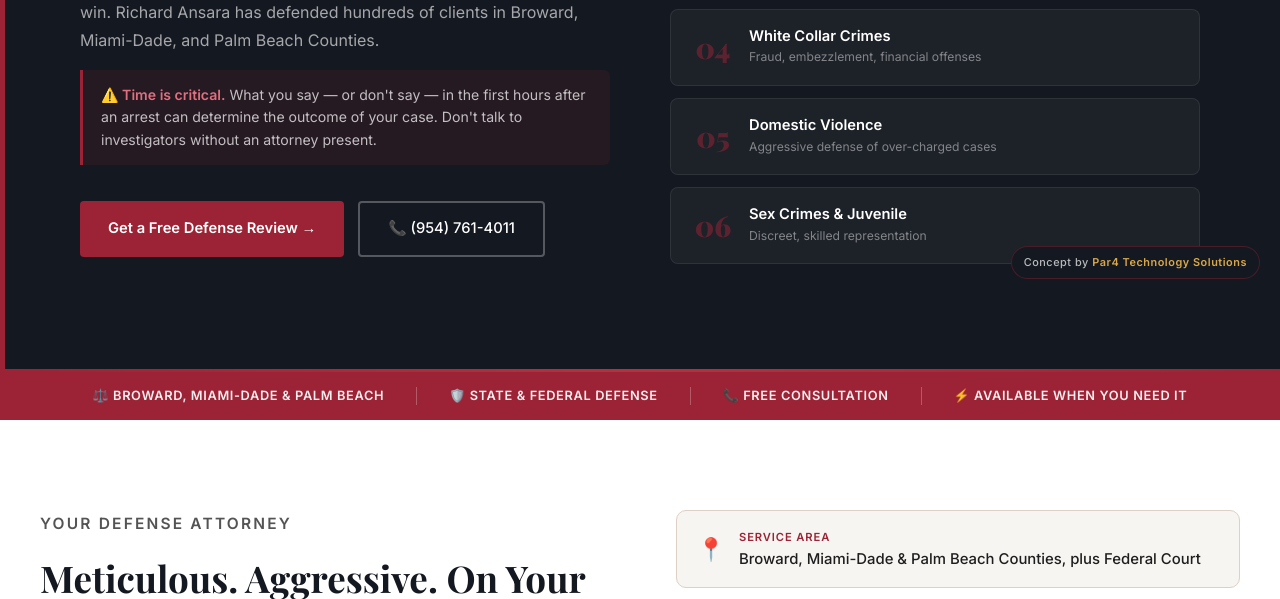
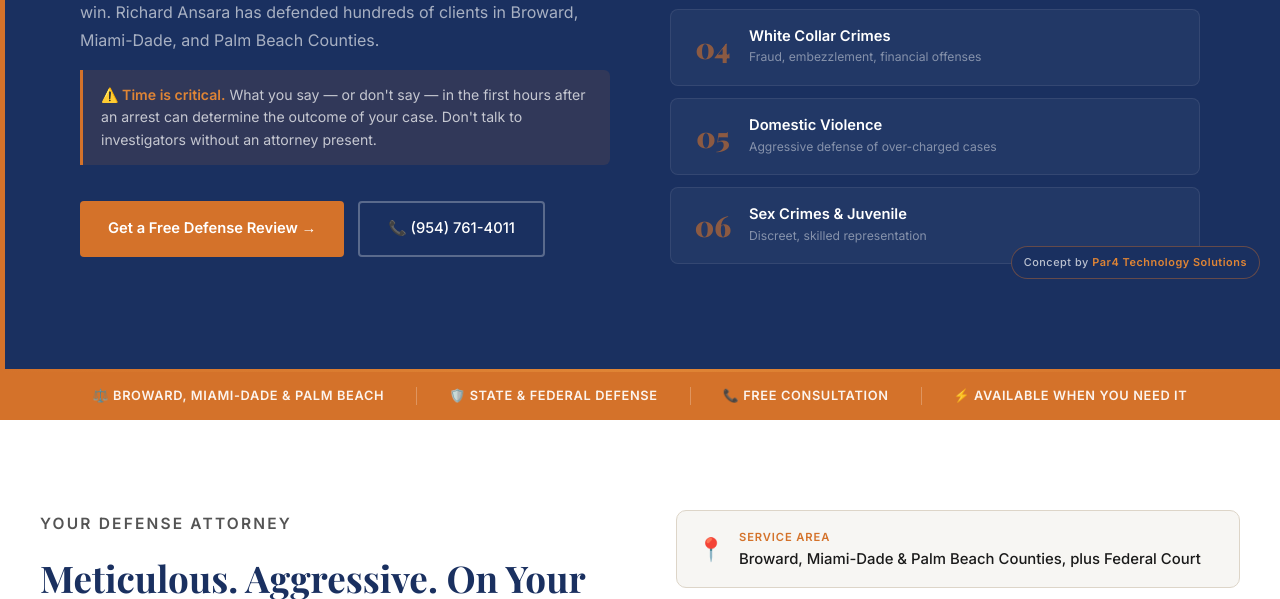
Before and after one commit to parfourio/ansara-law-demo, a website: page index.html in a window 1280 px wide. Shown: the part 501-1100 px from the top of the page. Drawn offline with nearby package versions, Linux system fonts and the light colour scheme.

Commit message:
Update colors to match Ansara brand (navy + orange)

```diff
--- a/index.html
+++ b/index.html
@@ -11,19 +11,19 @@
     *, *::before, *::after { box-sizing: border-box; margin: 0; padding: 0; }
 
     :root {
-      --dark: #141820;
-      --dark-mid: #1c2230;
-      --dark-light: #232d3f;
-      --crimson: #9b2335;
-      --crimson-light: #b83040;
-      --crimson-pale: #f5e8ea;
-      --gold: #c89038;
-      --gold-light: #daa84a;
+      --dark: #1a3060;
+      --dark-mid: #1e3870;
+      --dark-light: #244080;
+      --crimson: #d4722a;
+      --crimson-light: #e08535;
+      --crimson-pale: #fdf0e6;
+      --gold: #d4722a;
+      --gold-light: #e08535;
       --white: #ffffff;
-      --off-white: #f7f5f2;
-      --text: #1e1e1e;
+      --off-white: #f7f6f3;
+      --text: #1a1a1a;
       --text-light: #545454;
-      --border: #ddd0c4;
+      --border: #ddd5c8;
     }
 
     html { scroll-behavior: smooth; }
@@ -70,13 +70,13 @@
     .hero::after { content: ''; position: absolute; bottom: 0; left: 0; right: 0; height: 3px; background: linear-gradient(90deg, var(--crimson), var(--crimson-light), var(--crimson)); }
     .hero-inner { max-width: 1200px; margin: 0 auto; padding: 80px 40px; display: grid; grid-template-columns: 1fr 1fr; gap: 60px; align-items: center; width: 100%; position: relative; z-index: 1; }
     .hero-eyebrow { display: flex; align-items: center; gap: 12px; margin-bottom: 22px; }
-    .hero-pill { background: rgba(155,35,53,0.2); border: 1px solid rgba(155,35,53,0.5); color: #e07080; padding: 5px 14px; border-radius: 100px; font-size: 0.72rem; font-weight: 600; letter-spacing: 0.1em; text-transform: uppercase; }
+    .hero-pill { background: rgba(212,114,42,0.2); border: 1px solid rgba(212,114,42,0.5); color: #e08535; padding: 5px 14px; border-radius: 100px; font-size: 0.72rem; font-weight: 600; letter-spacing: 0.1em; text-transform: uppercase; }
     .hero h1 { font-size: 3.2rem; font-weight: 900; color: var(--white); line-height: 1.08; margin-bottom: 20px; }
-    .hero h1 em { font-style: normal; color: #e07080; }
+    .hero h1 em { font-style: normal; color: #e08535; }
     .hero-sub { font-size: 1rem; color: rgba(255,255,255,0.62); line-height: 1.75; margin-bottom: 16px; }
-    .hero-warning { background: rgba(155,35,53,0.12); border-left: 3px solid var(--crimson); padding: 14px 18px; border-radius: 0 6px 6px 0; margin-bottom: 36px; }
+    .hero-warning { background: rgba(212,114,42,0.12); border-left: 3px solid var(--crimson); padding: 14px 18px; border-radius: 0 6px 6px 0; margin-bottom: 36px; }
     .hero-warning p { font-size: 0.88rem; color: rgba(255,255,255,0.72); line-height: 1.6; margin: 0; }
-    .hero-warning strong { color: #e07080; }
+    .hero-warning strong { color: #e08535; }
     .hero-actions { display: flex; gap: 14px; flex-wrap: wrap; }
     .btn-crimson { display: inline-flex; align-items: center; gap: 8px; background: var(--crimson); color: var(--white); padding: 14px 28px; border-radius: 4px; font-weight: 700; font-size: 0.92rem; text-decoration: none; transition: background 0.2s, transform 0.15s; }
     .btn-crimson:hover { background: var(--crimson-light); transform: translateY(-1px); }
@@ -84,8 +84,8 @@
     .btn-outline:hover { border-color: var(--gold-light); color: var(--gold-light); }
     .hero-right { display: flex; flex-direction: column; gap: 2px; }
     .defense-card { background: rgba(255,255,255,0.04); border: 1px solid rgba(255,255,255,0.08); border-radius: 8px; padding: 18px 20px; display: flex; align-items: center; gap: 14px; margin-bottom: 10px; transition: background 0.2s, border-color 0.2s; }
-    .defense-card:hover { background: rgba(155,35,53,0.08); border-color: rgba(155,35,53,0.35); }
-    .defense-num { font-family: 'Playfair Display', serif; font-size: 1.8rem; font-weight: 900; color: rgba(155,35,53,0.5); line-height: 1; width: 44px; text-align: center; flex-shrink: 0; }
+    .defense-card:hover { background: rgba(212,114,42,0.08); border-color: rgba(212,114,42,0.35); }
+    .defense-num { font-family: 'Playfair Display', serif; font-size: 1.8rem; font-weight: 900; color: rgba(212,114,42,0.6); line-height: 1; width: 44px; text-align: center; flex-shrink: 0; }
     .defense-title { font-weight: 600; color: var(--white); font-size: 0.92rem; line-height: 1.2; }
     .defense-sub { font-size: 0.76rem; color: rgba(255,255,255,0.45); margin-top: 2px; }
 
@@ -104,7 +104,7 @@
     .bg-offwhite { background: var(--off-white); }
     .bg-dark { background: var(--dark); }
     .bg-dark .section-title { color: var(--white); }
-    .bg-dark .section-label { color: #e07080; }
+    .bg-dark .section-label { color: #e08535; }
     .bg-dark .section-lead { color: rgba(255,255,255,0.6); }
 
     /* ABOUT */
@@ -139,7 +139,7 @@
     /* TESTIMONIALS */
     .testimonials-grid { display: grid; grid-template-columns: repeat(2, 1fr); gap: 20px; margin-top: 44px; }
     .t-card { background: rgba(255,255,255,0.05); border: 1px solid rgba(255,255,255,0.09); border-radius: 12px; padding: 26px 24px; transition: background 0.2s; }
-    .t-card:hover { background: rgba(155,35,53,0.07); border-color: rgba(155,35,53,0.3); }
+    .t-card:hover { background: rgba(212,114,42,0.07); border-color: rgba(212,114,42,0.3); }
     .t-stars { display: flex; gap: 3px; margin-bottom: 12px; color: var(--gold); font-size: 0.88rem; }
     .t-text { font-size: 0.88rem; color: rgba(255,255,255,0.73); line-height: 1.75; font-style: italic; margin-bottom: 16px; }
     .t-author { display: flex; align-items: center; gap: 12px; }
@@ -180,7 +180,7 @@
     .footer-top { display: flex; justify-content: space-between; align-items: flex-start; padding-bottom: 32px; border-bottom: 1px solid rgba(255,255,255,0.07); margin-bottom: 24px; }
     .footer-tagline { font-size: 0.78rem; color: rgba(255,255,255,0.35); margin-top: 6px; font-style: italic; }
     .footer-links { display: flex; gap: 56px; }
-    .footer-col h4 { font-size: 0.72rem; text-transform: uppercase; letter-spacing: 0.1em; color: #e07080; margin-bottom: 14px; }
+    .footer-col h4 { font-size: 0.72rem; text-transform: uppercase; letter-spacing: 0.1em; color: #e08535; margin-bottom: 14px; }
     .footer-col ul { list-style: none; }
     .footer-col ul li { margin-bottom: 8px; }
     .footer-col ul li a { color: rgba(255,255,255,0.44); text-decoration: none; font-size: 0.83rem; transition: color 0.2s; }
@@ -189,7 +189,7 @@
     .footer-disclaimer { font-size: 0.7rem; color: rgba(255,255,255,0.22); margin-top: 16px; line-height: 1.6; }
 
     /* CONCEPT BADGE */
-    .concept-badge { position: fixed; bottom: 20px; right: 20px; background: var(--dark); color: rgba(255,255,255,0.7); font-size: 0.68rem; font-weight: 500; letter-spacing: 0.05em; padding: 7px 12px; border-radius: 100px; border: 1px solid rgba(155,35,53,0.4); z-index: 9999; pointer-events: none; }
+    .concept-badge { position: fixed; bottom: 20px; right: 20px; background: var(--dark); color: rgba(255,255,255,0.7); font-size: 0.68rem; font-weight: 500; letter-spacing: 0.05em; padding: 7px 12px; border-radius: 100px; border: 1px solid rgba(212,114,42,0.4); z-index: 9999; pointer-events: none; }
     .concept-badge strong { color: var(--gold-light); }
 
     /* RESPONSIVE */
```
